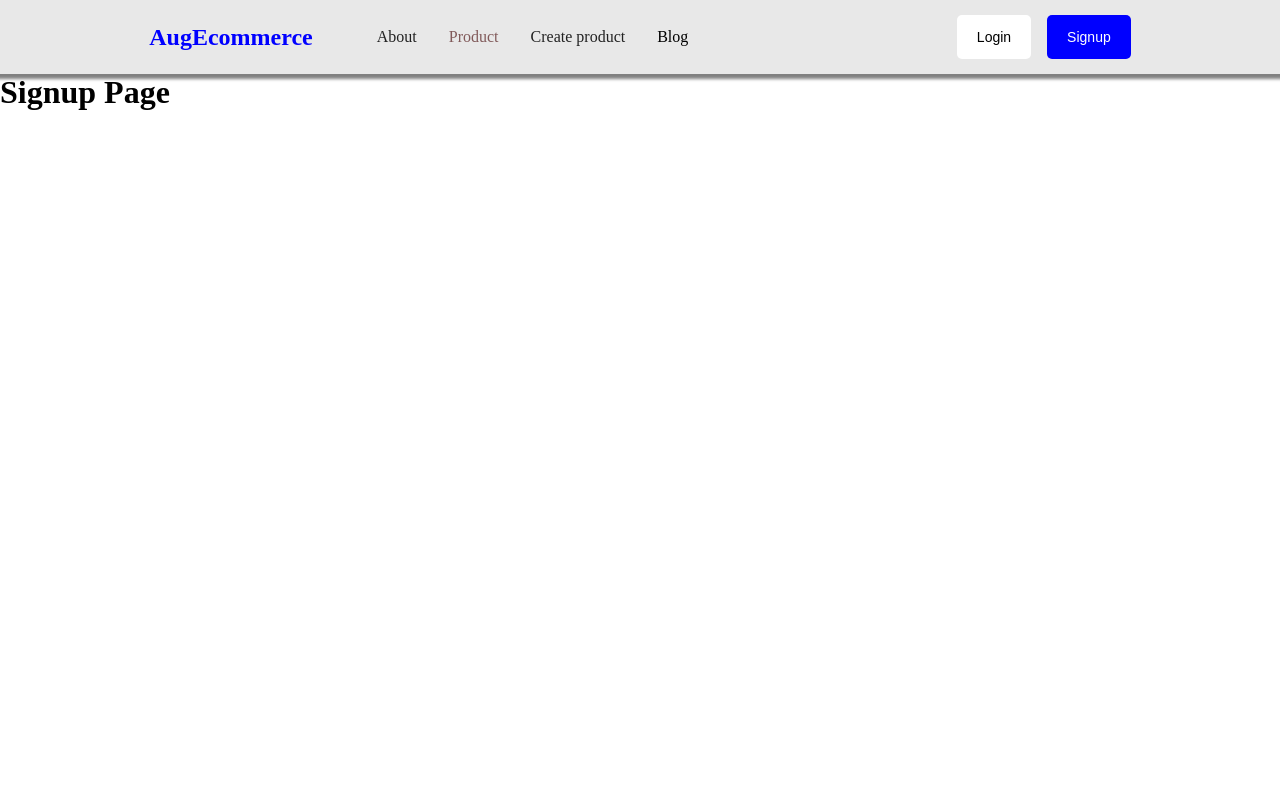
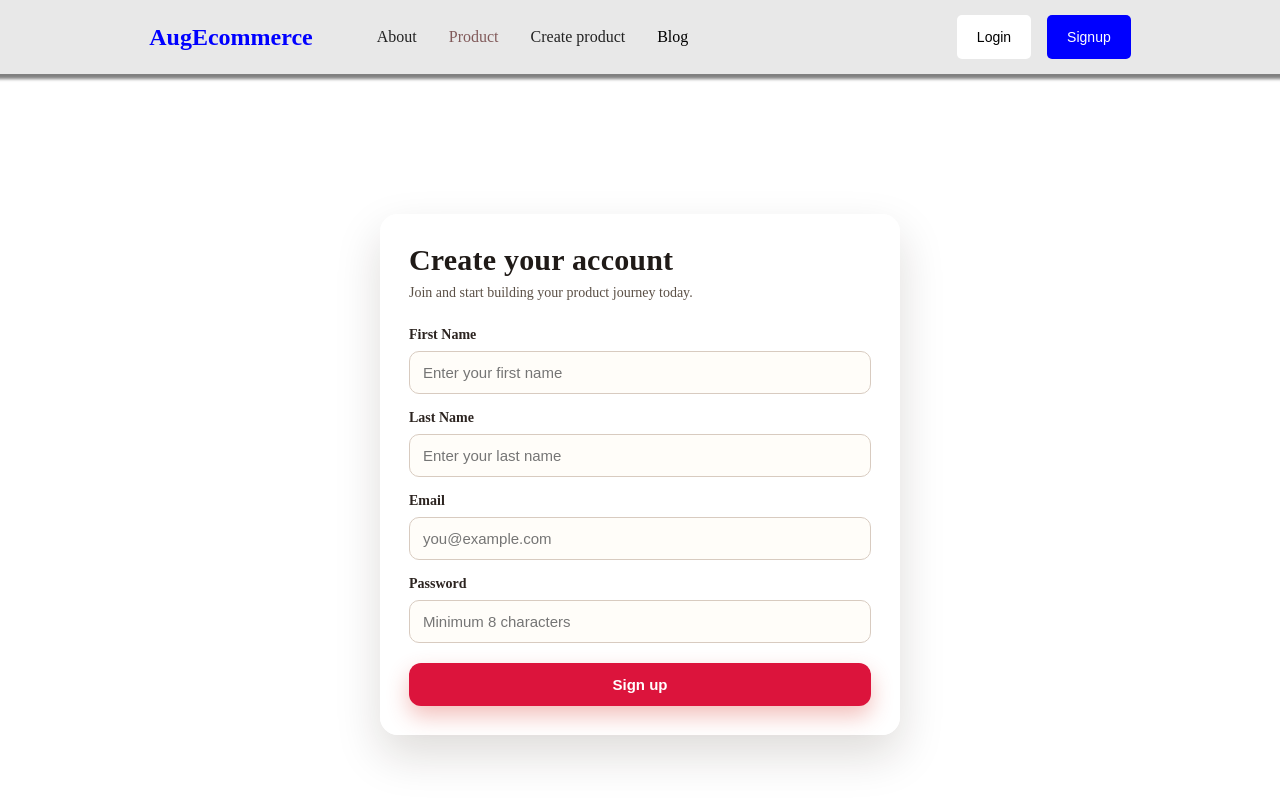
Before and after one commit to Ethicdev07/sqiaugust2026react, a React (Vite) app: page /signup in a window 1280 px wide. Shown: the top 802 px of the page. Built offline with nearby package versions, Linux system fonts and the light colour scheme; no server answers.

Commit message:
authContext handled

```diff
--- a/package.json
+++ b/package.json
@@ -13,11 +13,15 @@
     "@fortawesome/fontawesome-svg-core": "^7.3.1",
     "@fortawesome/free-solid-svg-icons": "^7.3.1",
     "@fortawesome/react-fontawesome": "^3.5.0",
+    "axios": "^1.20.0",
+    "formik": "^2.4.9",
     "lucide-react": "^1.33.0",
     "react": "^19.2.8",
     "react-dom": "^19.2.8",
     "react-icons": "^5.7.0",
-    "react-router-dom": "^7.18.2"
+    "react-router-dom": "^7.18.2",
+    "react-toastify": "^11.1.0",
+    "yup": "^1.7.1"
   },
   "devDependencies": {
     "@babel/core": "^7.29.7",
--- a/src/App.css
+++ b/src/App.css
@@ -0,0 +1,16 @@
+.appToast {
+	border-radius: 14px;
+	border: 1px solid #f0e0d2;
+	background: linear-gradient(120deg, #fff7ef 0%, #fff 100%);
+	color: #2f1f17;
+	box-shadow: 0 14px 30px rgba(102, 58, 31, 0.14);
+}
+
+.appToastBody {
+	font-size: 0.95rem;
+	font-weight: 600;
+}
+
+.appToastProgress {
+	background: linear-gradient(90deg, #ef6d2f 0%, #db3f35 100%);
+}
--- a/src/App.jsx
+++ b/src/App.jsx
@@ -1,22 +1,23 @@
 import { BrowserRouter as Router, Routes, Route } from "react-router-dom";
+import { ToastContainer } from "react-toastify";
+import "react-toastify/dist/ReactToastify.css";
+import "./App.css";
 
 import About from "./pages/About";
 import Login from "./pages/Login";
 import Signup from "./pages/Signup";
 import Nav from "./components/Nav";
 import Landingpage from "./pages/Landingpage";
-import Counter from "./hooks/Counter";
 import Createproduct from "./pages/Createproduct";
-import Timer from "./hooks/Timer"
 
 import Products from "./pages/Products";
-import List from "./hooks/List";
-import Greeting from "./components/Greeting";
+import { AuthProvider } from "./contexts/AuthContext";
 
 const App = () => {
   return (
     <>
       <Router>
+        <AuthProvider>
           <Nav/>
           <Routes>
             <Route path="/" element={<Landingpage/>}/>
@@ -28,13 +29,23 @@ const App = () => {
             <Route path="/signup" element={<Signup />} />
           </Routes>
 
-         {/* <Counter/> */}
-          {/* <Timer/> */}
+          <ToastContainer
+            position="top-right"
+            autoClose={2500}
+            hideProgressBar={false}
+            newestOnTop
+            closeOnClick
+            pauseOnFocusLoss
+            draggable
+            pauseOnHover
+            theme="light"
+            toastClassName="appToast"
+            bodyClassName="appToastBody"
+            progressClassName="appToastProgress"
+          />
 
-          {/* <List/> */}
 
-          {/* <Greeting username="Taye" userAge={true}/> */}
-
+        </AuthProvider>
       </Router>
     </>
   );
--- a/src/components/Nav.jsx
+++ b/src/components/Nav.jsx
@@ -49,6 +49,7 @@ const Nav = () => {
             // textColor="blue"
             bgColor="white"
             useBorder="5px"
+            handleClick={handleLogin}
 
            />
 
@@ -57,6 +58,7 @@ const Nav = () => {
           bgColor="blue"
           textColor="white"
           useBorder="5px"
+          handleClick={handleSignUp}
 
           />
         </div>
--- /dev/null
+++ b/src/contexts/AuthContext.jsx
@@ -0,0 +1,109 @@
+/* eslint-disable react-refresh/only-export-components */
+import {createContext, useContext, useState} from 'react';
+
+import { useNavigate } from "react-router-dom";
+
+import axios from "axios";
+
+import { toast } from "react-toastify";
+
+const AuthContext = createContext();
+
+export const useAuth = ()=>{
+    return useContext(AuthContext);
+};
+
+export const AuthProvider = ({children})=>{
+
+    const navigate = useNavigate();
+
+    const apiUrl = import.meta.env.VITE_API_URL
+
+    const [loading, setLoading] = useState(false);
+    const [token, setToken] = useState(() => localStorage.getItem("token"));
+    const [user, setUser] = useState(() => {
+        try {
+            const storedUser = localStorage.getItem("user");
+            return storedUser ? JSON.parse(storedUser) : null;
+        } catch {
+            return null;
+        }
+    });
+
+    const signUp = async(data)=>{
+        setLoading(true);
+        try {
+            const res = await axios.post(`${apiUrl}/auth/signup`, data, {
+                headers: {
+                    "Content-Type": "application/json",
+                },
+            });
+
+            setToken(res.data.data.token);
+            setUser(res.data.data.user);
+
+            localStorage.setItem("token", res.data.data.token);
+            localStorage.setItem("user", JSON.stringify(res.data.data.user));
+
+            toast.success("Signup successful");
+            navigate("/login");
+        } catch (error) {
+            const message = error?.response?.data?.message || "Signup failed. Please try again.";
+            toast.error(message);
+            throw error;
+        } finally {
+            setLoading(false);
+        }
+    };
+
+    const login = async(data)=>{
+        setLoading(true);
+
+        try {
+            const res = await axios.post(`${apiUrl}/auth/login`, data, {
+                headers: {
+                    "Content-Type": "application/json",
+                },
+            });
+
+
+
+        } catch (error) {
+             const message = error?.response?.data?.message || "Login failed. Please try again.";
+            toast.error(message);
+            throw error;
+        }
+    };
+
+    const verifyEmail = async(data)=>{
+        try {
+            const res = await axios.get(`${apiUrl}/auth/verify/:email/:verificationToken`, data, {
+                headers: {
+                    "Content-Type": "application/json",
+                },
+            });
+
+        } catch (error) {
+
+        }
+    }
+
+
+
+    const values = {
+        loading,
+        token,
+        user,
+        signUp,
+        login,
+        verifyEmail
+    };
+
+
+    return <AuthContext.Provider value={values}>{children}</AuthContext.Provider>
+
+
+
+
+
+}
--- a/src/pages/Signup.jsx
+++ b/src/pages/Signup.jsx
@@ -1,11 +1,207 @@
-import React from 'react'
+import { Formik, Form, Field, ErrorMessage } from "formik";
+import * as Yup from "yup";
+import { useAuth } from "../contexts/AuthContext";
 
 const Signup = () => {
+  const { signUp, loading } = useAuth();
+
+  const initialValues = {
+    firstname: "",
+    lastname: "",
+    email: "",
+    password: "",
+  };
+
+  const validationSchema = Yup.object({
+    firstname: Yup.string().trim().required("First name is required"),
+    lastname: Yup.string().trim().required("Last name is required"),
+    email: Yup.string().email("Enter a valid email").required("Email is required"),
+    password: Yup.string()
+      .min(8, "Password must be at least 8 characters")
+      .required("Password is required"),
+  });
+
+  const handleSubmit = async (values, { setSubmitting }) => {
+    try {
+      await signUp(values);
+    } catch {
+      // Toast feedback is already handled inside AuthContext.
+    } finally {
+      setSubmitting(false);
+    }
+  };
+
   return (
-    <div>
-        <h1>Signup Page</h1>
-    </div>
-  )
-}
+    <section style={styles.page}>
+      <div style={styles.glowOne} />
+      <div style={styles.glowTwo} />
 
-export default Signup
+      <div style={styles.card}>
+        <h1 style={styles.heading}>Create your account</h1>
+        <p style={styles.subText}>Join and start building your product journey today.</p>
+
+        <Formik
+          initialValues={initialValues}
+          validationSchema={validationSchema}
+          onSubmit={handleSubmit}
+        >
+          {({ isSubmitting }) => (
+            <Form style={styles.form} noValidate>
+              <label htmlFor="firstname" style={styles.label}>
+                First Name
+              </label>
+              <Field
+                id="firstname"
+                name="firstname"
+                type="text"
+                placeholder="Enter your first name"
+                style={styles.input}
+              />
+              <ErrorMessage name="firstname" component="p" style={styles.errorText} />
+
+              <label htmlFor="lastname" style={styles.label}>
+                Last Name
+              </label>
+              <Field
+                id="lastname"
+                name="lastname"
+                type="text"
+                placeholder="Enter your last name"
+                style={styles.input}
+              />
+              <ErrorMessage name="lastname" component="p" style={styles.errorText} />
+
+              <label htmlFor="email" style={styles.label}>
+                Email
+              </label>
+              <Field
+                id="email"
+                name="email"
+                type="email"
+                placeholder="you@example.com"
+                style={styles.input}
+              />
+              <ErrorMessage name="email" component="p" style={styles.errorText} />
+
+              <label htmlFor="password" style={styles.label}>
+                Password
+              </label>
+              <Field
+                id="password"
+                name="password"
+                type="password"
+                placeholder="Minimum 8 characters"
+                style={styles.input}
+              />
+              <ErrorMessage name="password" component="p" style={styles.errorText} />
+
+              <button
+                type="submit"
+                style={styles.submitButton}
+                disabled={isSubmitting || loading}
+              >
+                {isSubmitting || loading ? "Creating account..." : "Sign up"}
+              </button>
+            </Form>
+          )}
+        </Formik>
+      </div>
+    </section>
+  );
+};
+
+const styles = {
+  page: {
+    minHeight: "100vh",
+    width: "100%",
+    display: "flex",
+    alignItems: "center",
+    justifyContent: "center",
+    padding: "28px 16px",
+    position: "relative",
+    overflow: "hidden",
+  },
+  glowOne: {
+    position: "absolute",
+    width: "320px",
+    height: "320px",
+    borderRadius: "50%",
+
+    filter: "blur(46px)",
+    top: "-70px",
+    left: "-80px",
+  },
+  glowTwo: {
+    position: "absolute",
+    width: "280px",
+    height: "280px",
+    borderRadius: "50%",
+
+    filter: "blur(42px)",
+    bottom: "-60px",
+    right: "-80px",
+  },
+  card: {
+    width: "100%",
+    maxWidth: "520px",
+    padding: "28px",
+    borderRadius: "18px",
+    backgroundColor: "rgba(255, 255, 255, 0.88)",
+    backdropFilter: "blur(10px)",
+    border: "1px solid rgba(255, 255, 255, 0.8)",
+    boxShadow: "0 20px 46px rgba(35, 23, 8, 0.15)",
+    zIndex: 1,
+  },
+  heading: {
+    fontSize: "30px",
+    color: "#1f1a17",
+    margin: 0,
+    letterSpacing: "0.2px",
+  },
+  subText: {
+    marginTop: "8px",
+    marginBottom: "18px",
+    color: "#5b5046",
+    fontSize: "14px",
+  },
+  form: {
+    display: "flex",
+    flexDirection: "column",
+    gap: "8px",
+  },
+  label: {
+    marginTop: "8px",
+    fontWeight: 600,
+    color: "#2c2420",
+    fontSize: "14px",
+  },
+  input: {
+    width: "100%",
+    border: "1px solid #d8cbc0",
+    borderRadius: "10px",
+    padding: "12px 13px",
+    fontSize: "15px",
+    backgroundColor: "#fffdf9",
+    outline: "none",
+  },
+  errorText: {
+    color: "#c1361c",
+    minHeight: "18px",
+    fontSize: "13px",
+    margin: "2px 0 0",
+  },
+  submitButton: {
+    marginTop: "12px",
+    border: "none",
+    borderRadius: "12px",
+    padding: "13px 16px",
+    background: "crimson",
+    color: "#fff",
+    fontSize: "15px",
+    fontWeight: 700,
+    cursor: "pointer",
+    boxShadow: "0 10px 22px rgba(219, 63, 53, 0.33)",
+  },
+};
+
+export default Signup;
```
Also changed, not shown: 1 other file (tests, documents, lock files or other folders). Lines whose indentation alone changed are shown as unchanged.
